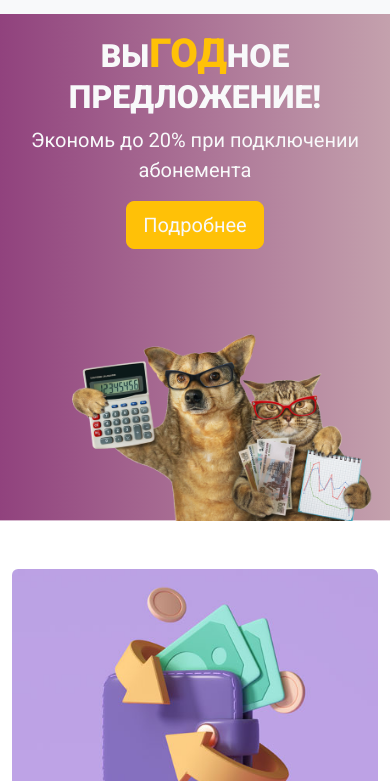
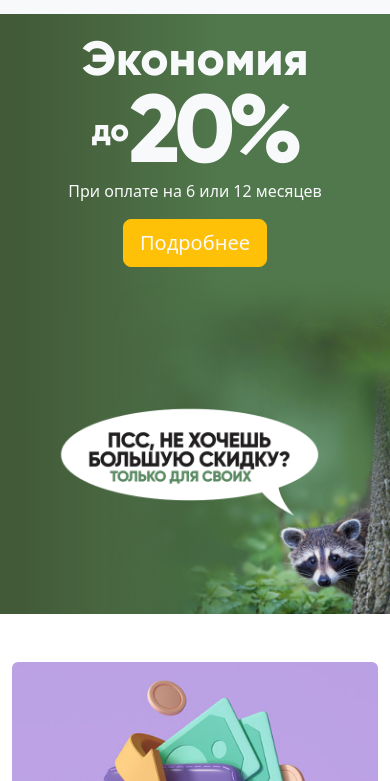
Before and after one commit to lomserg/lp-abonement, a plain HTML site: page abonement/index.html in a window 390 px wide. Shown: the part 63-844 px from the top of the page. Drawn offline with nearby package versions, Linux system fonts and the light colour scheme.

Commit message:
add new hero

```diff
--- a/abonement/index.css
+++ b/abonement/index.css
@@ -1,34 +1,76 @@
+@font-face {
+    font-family: Gilroy-ExtraBold;
+    src: url(gilroy.ttf);
+  }
+* {
+    box-sizing: border-box;
+    margin: o;
+    padding: 0;
+}
 
 .bg-image {
-    background: url('./img/hero_cat_dog.png'),
-    linear-gradient(to left, rgba(196, 161, 173, 1), rgba(117, 19, 93, 0.8));
-    /* background-image: */
+    background: linear-gradient(89.88deg, #425A38 5.71%, #51784C 57.79%);   /* background-image: */
     /* linear-gradient(to left, rgba(245, 246, 252, 0.52), rgba(117, 19, 93, 0.4)), */
     /* url('./img/hero_cat_dog.png'); */
     object-fit: cover;
     background-repeat: no-repeat;
     background-attachment: scroll;
-    background-position: bottom right;
-    background-size: contain;
-    height: 90vh;
+    background-position: center;
+    background-size: cover;
+    max-height: 700px;
     display: flex;
     align-items:center;
     justify-content: flex-end;
+    position: relative;
+}
+ .bg-image:before {
+    content: '';
+    position:absolute;
+    width: 65%;
+    height: 100%;
+    background-image: url(./img/bg-green-trans5_ab.png);
+    background-size: cover;
+    background-position: bottom right;
+    /* background-attachment: fixed; */
+    opacity: 1;
+    -o-background-size: cover;
+    -moz-background-size: cover;
+    -webkit-background-size: cover;
+    background-size: cover;
+    background-size: 94%;
+    background-repeat: no-repeat;
+}
+.ff-gilroy {
+    font-family: Gilroy-ExtraBold;
 }
 
 .flex {
     display: flex;
 }
-.hero-text {
-    font-family: 'Roboto', sans-serif; font-weight: 400;
 
+
+.hero-title {
+    font-weight: 900;
+    font-size: 6rem;
+}
+
+.hero-text-wrap {
+  display: flex;
+  align-items: center;
 }
 
 .hero-title {
     font-weight: 900;
-    font-size: 3rem;
+    font-size: 6rem;
 }
-
+.hero-title-sub-1 {
+    font-size: 5rem;
+}
+.hero-title-sub-2 {
+    font-size: 12rem;
+    line-height: 0.7;
+    letter-spacing: -5px;
+}
 .hero-title span {
     font-size: 3.5rem;
 }
@@ -37,7 +79,7 @@
 }
 
 .text-wrap {
-    max-width: 300px;
+    max-width: 500px;
 }
 
 .hidden {
@@ -57,20 +99,44 @@
     transition-delay: 200ms;
 }
 
-@media (max-width: 800px) {
+
+@media (min-width:1600px) {
+    .bg-image:before {
+      background-size: 77%;
+    }
+}
+
+@media (max-width: 1100px) {
     .bg-image {
-        /* background: url('./img/hero_cat_dog.png'),
-        linear-gradient(to top, rgba(196, 161, 173, 1), rgba(117, 19, 93, 0.8)); */
-        align-items:flex-start;
-        justify-content: center;
-        background-position: bottom bottom;
-        text-align: center;
-        height: 60vh;
+        background: linear-gradient(89.88deg, #425A38 5.71%, #51784C 57.79%);
+         align-items: flex-start;
+         justify-content: center;
+         background-position: bottom;
+         text-align: center;
+         background-size: cover;
+         min-height: 1000px;
+    }
+    .bg-image:before {
+        content: '';
+        position: absolute;
+        width: 100%;
+        height: 100%;
+        background-size: cover;
+        background-position: bottom right;
+        /* background-attachment: fixed; */
+        opacity: 1;
+        background-repeat: no-repeat;
+        -o-background-size: cover;
+        -moz-background-size: cover;
+        -webkit-background-size: cover;
+        background-size: 86%;
+        background-repeat: no-repeat;
     }
     .hero-text {
         margin-top: 1rem;
         text-align: center;
         align-items: center;
+        z-index: 3;
     }
     .hero-title {
         text-align: center;
@@ -79,6 +145,9 @@
 
     .text-wrap {
         max-width: 550px;
+        display: flex;
+    flex-direction: column;
+    align-items: center;
     }
     .hero-title > span {
         font-size: 2.5rem;
@@ -87,4 +156,44 @@
     .hidden {
         transition: none;
     }
+    .hero-title {
+        font-weight: 900;
+        font-size:3rem;
+    }
+    .hero-title-sub-1 {
+        font-size: 2rem;
+    }
+    .hero-title-sub-2 {
+        font-size: 6rem;
+        line-height: 0.7;
+        letter-spacing: -5px;
+    }
 }
+@media (max-width: 700px) {
+    .bg-image {
+
+        align-items: flex-start;
+        justify-content: center;
+        background-position: bottom;
+        text-align: center;
+        background-size: cover;
+        background-repeat: no-repeat;
+        min-height: 600px;
+    }
+    .bg-image:before {
+        content: '';
+        position: absolute;
+        width: 100%;
+        height: 100%;
+        background-image: url(./img/bg-green-trans4.png);
+        background-size: cover;
+        background-position: bottom right;
+        /* background-attachment: fixed; */
+        opacity: 1;
+        background-repeat: no-repeat;
+        -o-background-size: cover;
+        -moz-background-size: cover;
+        -webkit-background-size: cover;
+        background-size: 86%;
+    }
+}
--- a/abonement/index.html
+++ b/abonement/index.html
@@ -66,15 +66,18 @@
         </div>
     </section> -->
     <!-- Showcase 2 -->
-    <section class="bg-image ">
+    <section class="bg-image flex ">
 
 
           <div class="hero-text flex col container text-light">
                   <div class="text-wrap">
-                    <h1 class="hero-title " >ВЫ<span class="text-warning" style="color:#ffde00; ">ГОД</span>НОЕ ПРЕДЛОЖЕНИЕ!</h1>
-                    <p class="lead my-md-3" >Экономь до 20% при подключении абонемента
-                    </p>
+                    <!-- <h1 class="hero-title " >ВЫ<span class="text-warning" style="color:#ffde00; ">ГОД</span>НОЕ ПРЕДЛОЖЕНИЕ!</h1> -->
+                    <h1 class="hero-title ff-gilroy" >Экономия</h1>
+                    <div class="hero-text-wrap">
+                      <p class="hero-title-sub-1 ff-gilroy" >до</p>
+                      <p class="hero-title-sub-2 ff-gilroy">20%</p>
                     </div>
+                    <p>При оплате на 6 или 12 месяцев</p>
                     <a href="#tarifs"> <button
                       class="btn btn-warning flex col text-light btn-lg"
                       data-bs-toggle="modal"
@@ -82,8 +85,11 @@
                     >
                       Подробнее
                     </button></a>
+                  </div>
+
 
          </div>
+
 
   </section>
 
--- a/bootstrap-bootcamp-website-main/style.css
+++ b/bootstrap-bootcamp-website-main/style.css
@@ -10,6 +10,10 @@ body::before {
   border-radius: 10px;
 }
 
+li {
+  list-style: none;
+}
+
 @media (min-width: 768px) {
   .news-input {
     width: 50%;
--- /dev/null
+++ b/form/style.css
@@ -0,0 +1,24 @@
+body::before {
+  display: block;
+  content: '';
+  height: 60px;
+}
+
+#map {
+  width: 100%;
+  height: 100%;
+  border-radius: 10px;
+}
+
+li {
+  list-style: none;
+}
+input.form-adress {
+  width: 100%;
+}
+
+@media (min-width: 768px) {
+  .news-input {
+    width: 50%;
+  }
+}
```
Also changed, not shown: bootstrap-bootcamp-website-main/app.js (+44 -4 lines), bootstrap-bootcamp-website-main/index.html (+1 -1 lines), form/app.js (added, +88 -0 lines), form/index.html (added, +60 -0 lines), abonement/gilroy.ttf (added), abonement/img/bg-green-trans2.png (added), abonement/img/bg-green-trans3.png (added), abonement/img/bg-green-trans4.png (added), abonement/img/bg-green-trans5_ab.png (added), abonement/img/bg-racoon-s.png (added), abonement/img/bg-racoon-xl.png (added), abonement/img/bg-racoon-xlw.png (added), abonement/img/bg-racoon-xs.png (added), abonement/img/bg_racoon_2.png (added), 2 other files. Lines whose indentation alone changed are shown as unchanged.
